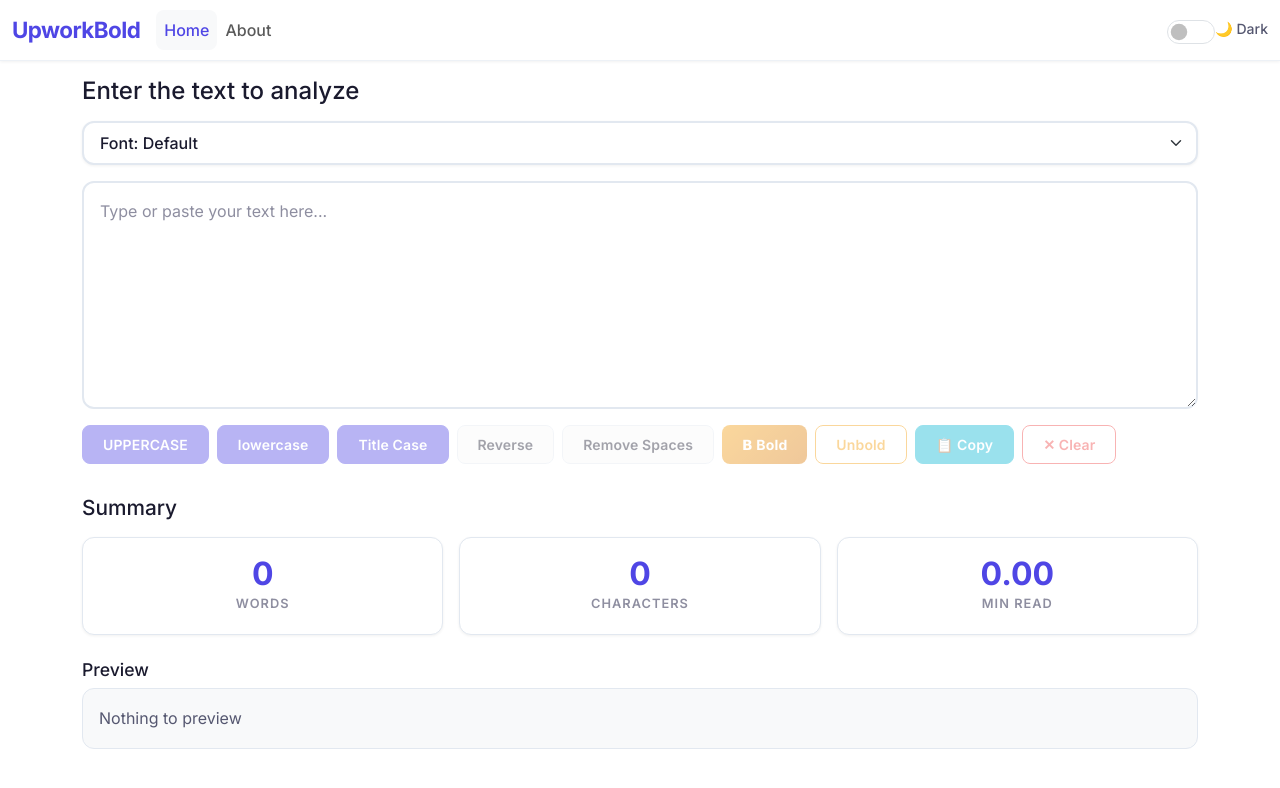
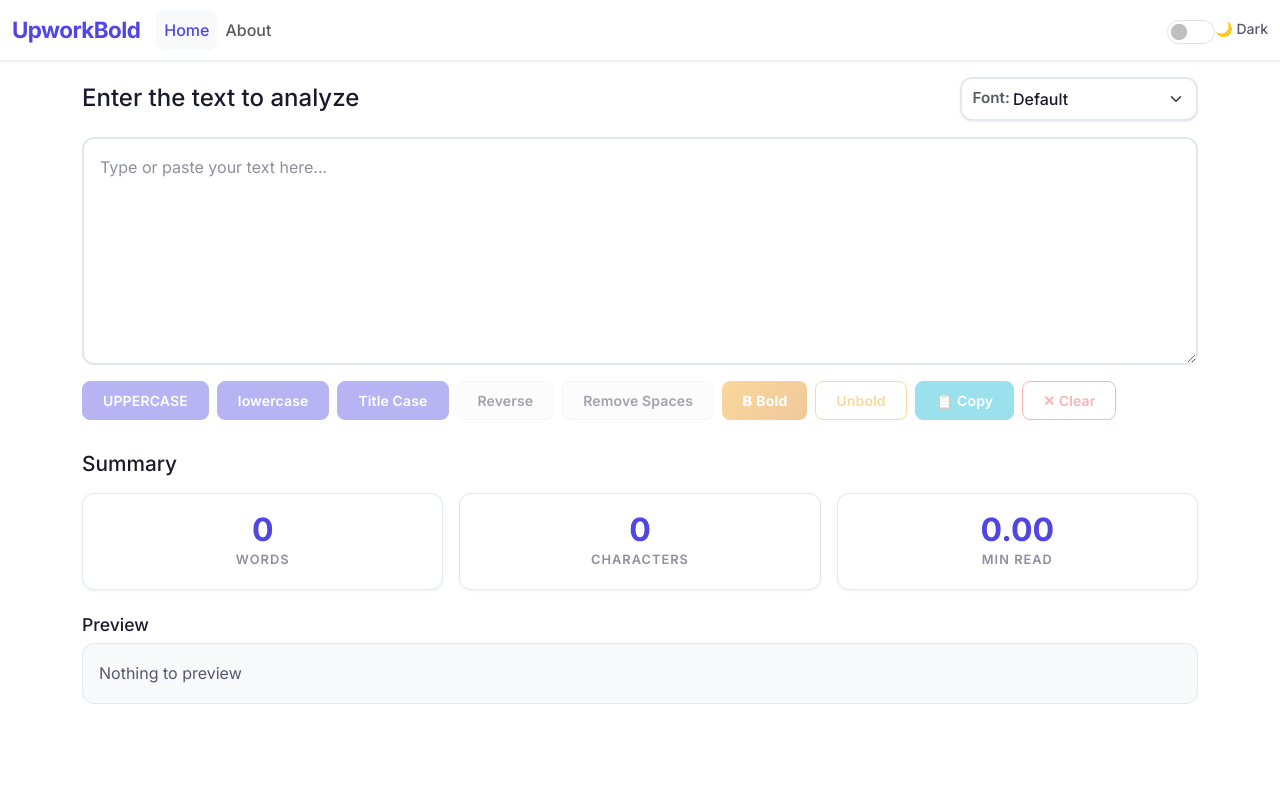
Before and after one commit to muhammadAzeem0x000/ReactApp_textUtils, a React (Create React App) app: page / in a window 1280 px wide. Shown: the top 788 px of the page. Built offline with nearby package versions, Linux system fonts and the light colour scheme; the HTML template or start-up script is replaced by a standard one.

Commit message:
Dropdown improvement

```diff
--- a/src/components/TextForm.js
+++ b/src/components/TextForm.js
@@ -64,14 +64,14 @@
   const isDisabled = text.length === 0;
 
   const fontOptions = [
-    { label: 'Font: Default', value: 'inherit' },
-    { label: 'Font: Arial', value: 'Arial, sans-serif' },
-    { label: 'Font: Times New Roman', value: '"Times New Roman", Times, serif' },
-    { label: 'Font: Courier New', value: '"Courier New", Courier, monospace' },
-    { label: 'Font: Verdana', value: 'Verdana, Geneva, sans-serif' },
-    { label: 'Font: Georgia', value: 'Georgia, serif' },
-    { label: 'Font: Trebuchet MS', value: '"Trebuchet MS", Helvetica, sans-serif' },
-    { label: 'Font: Impact', value: 'Impact, Charcoal, sans-serif' }
+    { label: 'Default', value: 'inherit' },
+    { label: 'Arial', value: 'Arial, sans-serif' },
+    { label: 'Times New Roman', value: '"Times New Roman", Times, serif' },
+    { label: 'Courier New', value: '"Courier New", Courier, monospace' },
+    { label: 'Verdana', value: 'Verdana, Geneva, sans-serif' },
+    { label: 'Georgia', value: 'Georgia, serif' },
+    { label: 'Trebuchet MS', value: '"Trebuchet MS", Helvetica, sans-serif' },
+    { label: 'Impact', value: 'Impact, Charcoal, sans-serif' }
   ];
 
   return (
@@ -79,11 +79,19 @@
       <div className="text-form-container">
         <div className="d-flex justify-content-between align-items-center mb-3 flex-wrap gap-3">
           <h1 className="text-form-heading mb-0">{heading}</h1>
+          <div className="position-relative d-flex align-items-center">
+            <span
+              className="position-absolute text-muted"
+              style={{ left: '0.8rem', pointerEvents: 'none', fontWeight: 600, fontSize: '0.95rem' }}
+            >
+              Font:
+            </span>
             <select
               className="form-select font-select-modern"
               title="Select a font"
               value={fontFamily}
               onChange={(e) => setFontFamily(e.target.value)}
+              style={{ paddingLeft: '3.2rem', minWidth: '160px' }}
             >
               {fontOptions.map((font) => (
                 <option key={font.value} value={font.value} style={{ fontFamily: font.value }}>
@@ -91,6 +99,7 @@
                 </option>
               ))}
             </select>
+          </div>
         </div>
         <div className="mb-3">
           <textarea
```
Lines whose indentation alone changed are shown as unchanged.
